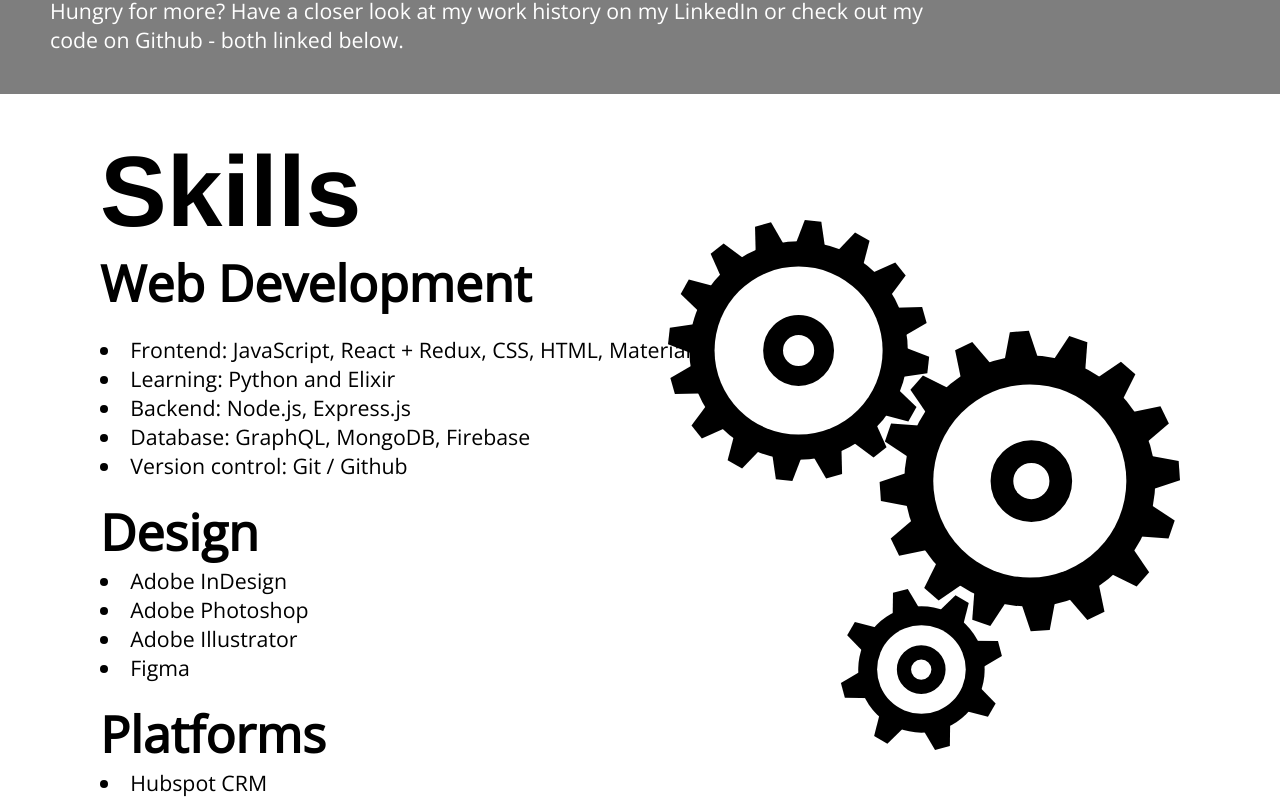
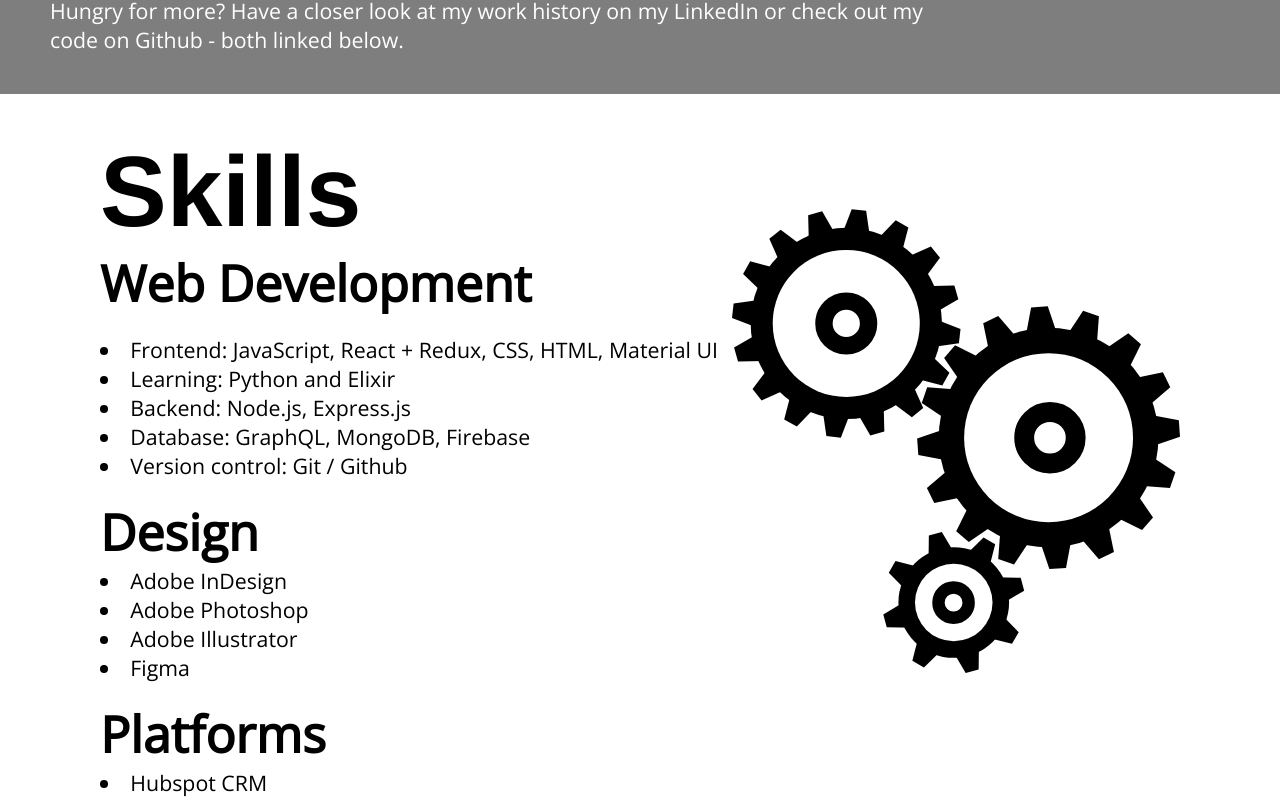
Before and after one commit to leepeters0023/portfolio2.0, a React (Create React App) app in the folder client/: page / in a window 1280 px wide. Shown: the part 699-1500 px from the top of the page. Built offline with nearby package versions, Linux system fonts and the light colour scheme.

Commit message:
really fixes gear width and medium VW

```diff
--- a/client/src/App.css
+++ b/client/src/App.css
@@ -12,10 +12,7 @@
   display: none;
 }
 /* - - - body, all - - - */
-#gears {
-  width: 20%;
-  height: auto;
-}
+@media
 h1 {
   font-size: 250px;
   font-family: Helvetica, sans-sarif;
@@ -418,7 +415,7 @@
 }
 .svg-illu {
   position: absolute;
-  width: 40%;
+  width: 35%;
   right: 100px;
 }
 #about-p {
@@ -661,7 +658,18 @@
 /* - - ^ footer ^ - - */
 
 /* - - mobile - all - - */
-
+@media screen and (max-width: 1216px) {
+  .svg-illu {
+    position: absolute;
+    width: 30%;
+    right: 100px;
+  }
+}
+@media screen and (max-width: 1145px) {
+  .svg-illu {
+    display: none;
+  }
+}
 
 @media screen and (max-width: 600px) {
   #header {
--- a/client/src/Home.js
+++ b/client/src/Home.js
@@ -184,7 +184,6 @@
         </p>
       </div>
       <div id="home-skills">
-        <div id="gears">
           <svg class="svg-illu" viewBox="0 0 901.806 1201.411">
             <g>
               <circle cx="446.39" cy="943.119" r="111.367" />
@@ -293,7 +292,6 @@
               />
             </g>
           </svg>
-        </div>
         <div>
           <h2>Skills</h2>
           <h3>Web Development</h3>
```
